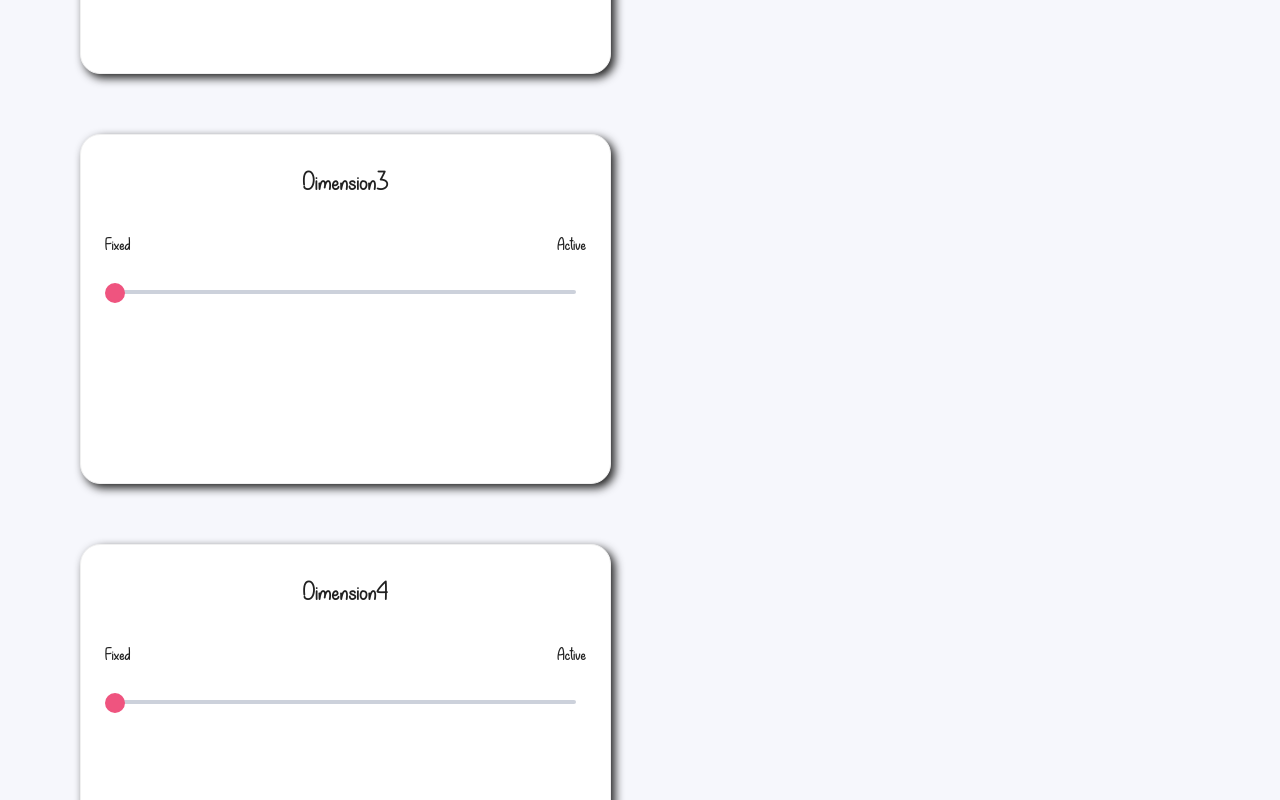
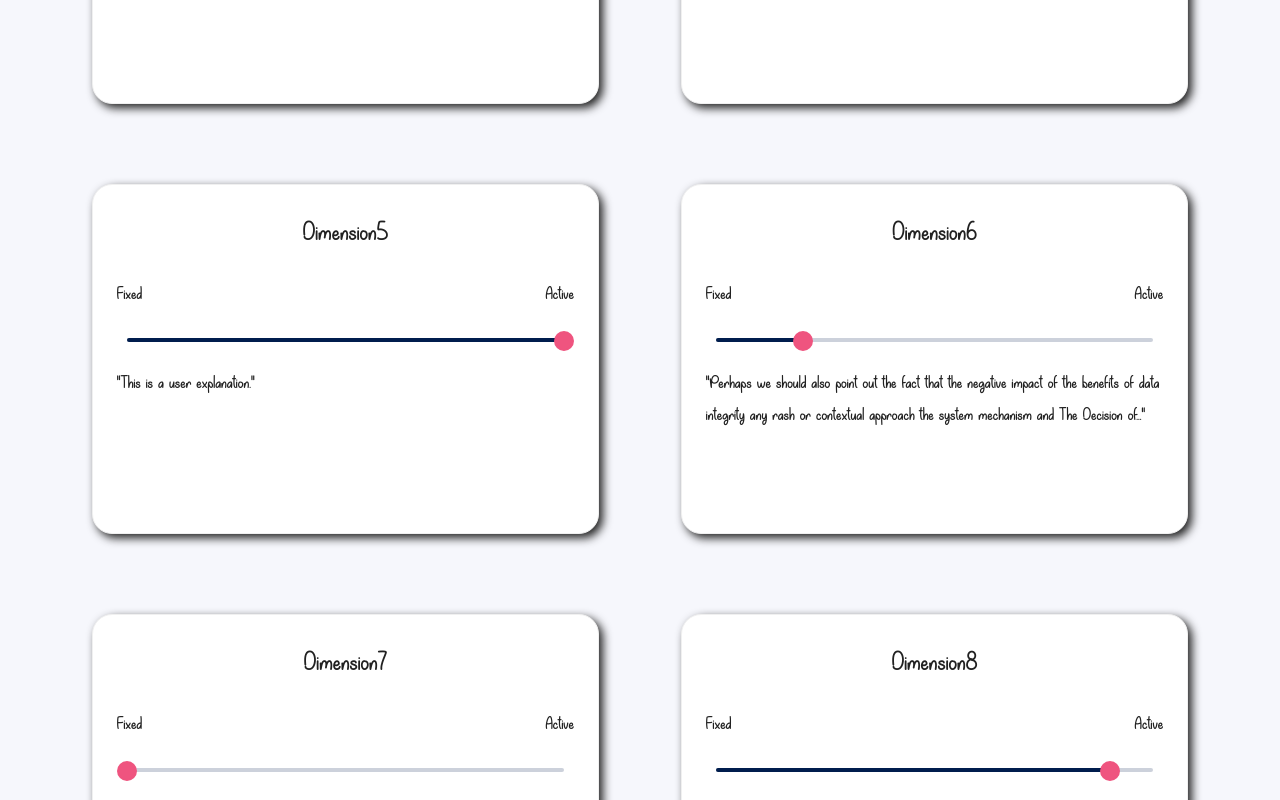
Before and after one commit to HeartUoA/HeaRT, a React (Create React App) app: page /Preview in a window 1280 px wide. Shown: the part 960-1760 px from the top of the page. Built offline with nearby package versions, Linux system fonts and the light colour scheme.

Commit message:
feat(dimension.tsx & css): added user explanations to preview cards

```diff
--- a/src/components/Dimension.tsx
+++ b/src/components/Dimension.tsx
@@ -1,4 +1,4 @@
-import React, { useState } from "react";
+import React from "react";
 
 import { Card, Slider, Typography } from "antd";
 import "../styles/Dimension.css";
@@ -6,6 +6,7 @@ import "../styles/Dimension.css";
 interface DimensionProps {
   dimensionValue: string;
   scale: number;
+  userExplanation: string;
 }
 
 const Dimension: React.FC<DimensionProps> = (props) => {
@@ -18,6 +19,11 @@ const Dimension: React.FC<DimensionProps> = (props) => {
           <Typography>Active</Typography>
         </div>
         <Slider className="Slider-Bar" defaultValue={props.scale} />
+        <Typography className="User-Explanation">
+          {props.userExplanation.length > 0
+            ? '"' + props.userExplanation + '"'
+            : ""}
+        </Typography>
       </div>
     </Card>
   );
--- a/src/components/Header.tsx
+++ b/src/components/Header.tsx
@@ -1,4 +1,4 @@
-import React, { useState } from "react";
+import React from "react";
 
 import { Typography, Layout } from "antd";
 
@@ -10,7 +10,7 @@ const Header: React.FC = () => {
     <Layout.Header className="Header">
       <div className="Logo-Container">
         <img src={logo} className="Logo" alt="logo" />
-        <Typography className="Logo-Title">HeaRT</Typography>
+        <Typography className="Logo-Title-Header">HeaRT</Typography>
       </div>
     </Layout.Header>
   );
--- a/src/pages/Preview.tsx
+++ b/src/pages/Preview.tsx
@@ -10,18 +10,44 @@ const tempValues = [
   {
     dimensionValue: "Dimension1",
     scale: 100,
+    userExplanation: "This is a user explanation.",
   },
   {
     dimensionValue: "Dimension2",
     scale: 50,
+    userExplanation:
+      "Perhaps we should also point out the fact that the negative impact of the benefits of data integrity any rash or contextual approach the system mechanism and The Decision of...",
   },
   {
     dimensionValue: "Dimension3",
     scale: 0,
+    userExplanation: "",
   },
   {
     dimensionValue: "Dimension4",
     scale: 0,
+    userExplanation: "This is a user explanation.",
+  },
+  {
+    dimensionValue: "Dimension5",
+    scale: 100,
+    userExplanation: "This is a user explanation.",
+  },
+  {
+    dimensionValue: "Dimension6",
+    scale: 20,
+    userExplanation:
+      "Perhaps we should also point out the fact that the negative impact of the benefits of data integrity any rash or contextual approach the system mechanism and The Decision of...",
+  },
+  {
+    dimensionValue: "Dimension7",
+    scale: 0,
+    userExplanation: "",
+  },
+  {
+    dimensionValue: "Dimension8",
+    scale: 90,
+    userExplanation: "This is a user explanation.",
   },
 ];
 
@@ -39,7 +65,7 @@ const Preview: React.FC = () => {
       <Header />
       <div className="Content">
         <Typography className="Statement">Preview</Typography>
-        <Row>
+        <Row className="Dimension-Row">
           {dimensions.map((item) => (
             <Dimension {...item} />
           ))}
--- a/src/styles/Dimension.css
+++ b/src/styles/Dimension.css
@@ -1,10 +1,7 @@
 .Card-Dimension {
   min-height: 350px;
-  width: 45%;
-  min-width: 350px;
-  margin: 30px;
-  display: flex;
-  flex-direction: column;
+  width: 43%;
+  margin: 40px;
   box-shadow: 4px 4px 10px #212121;
 }
 
@@ -21,6 +18,11 @@
   font-size: 20px;
 }
 
+.User-Explanation {
+  margin-top: 5%;
+  font-size: 20px;
+}
+
 .Slider {
   margin-top: 5%;
 }
@@ -28,3 +30,8 @@
 .Slider-Bar {
   margin-top: 5%;
 }
+
+.Dimension-Row {
+  justify-content: space-evenly;
+  margin: 0px;
+}
--- a/src/styles/Header.css
+++ b/src/styles/Header.css
@@ -20,7 +20,7 @@
   margin: 0px 10px 0px 0px;
 }
 
-.Logo-Title {
+.Logo-Title-Header {
   display: flex;
   font-family: "MyHappyEnding";
   color: white;
```
